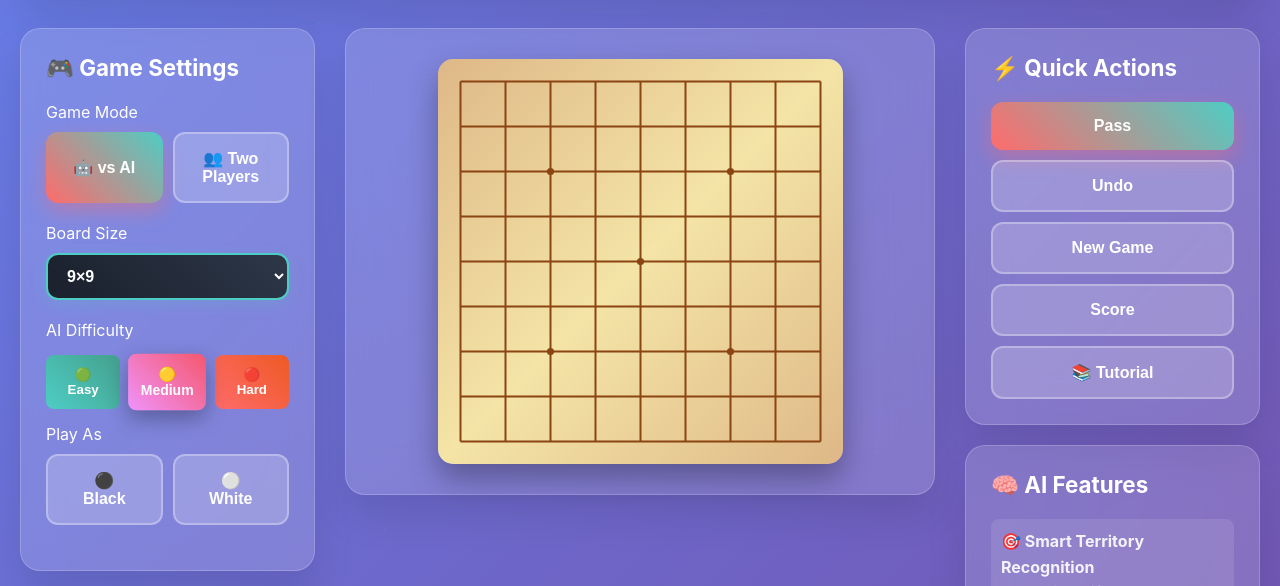
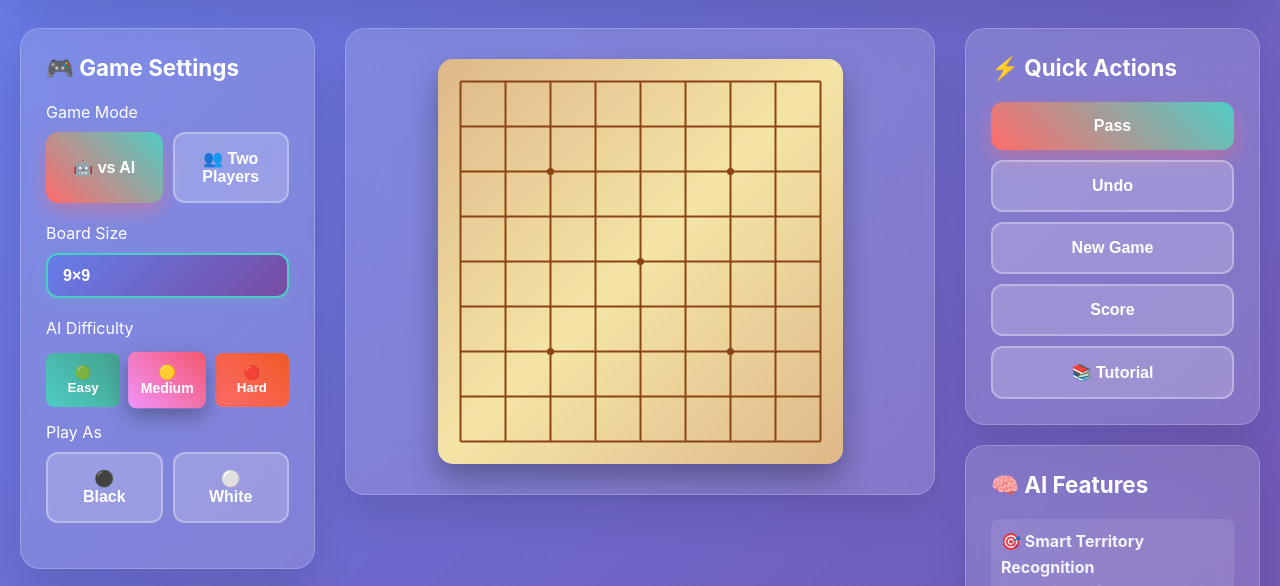
Before and after one commit to anh627/hhhhhhh, a plain HTML site: page index.html in a window 1280 px wide. Shown: the part 204-790 px from the top of the page. Drawn offline with Linux system fonts and the light colour scheme.

Commit message:
Update index.html

```diff
--- a/index.html
+++ b/index.html
@@ -611,12 +611,13 @@
         }
 
         /* Board size selector styling */
+        /* Board size selector styling */
 #boardSize {
     width: 100%;
     padding: 12px 15px;
     border-radius: 12px;
     border: 2px solid #4ecdc4;
-            background: linear-gradient(45deg, #1a202c, #2d3748);
+    background: linear-gradient(135deg, #667eea 0%, #764ba2 100%); /* Khớp với màu nền của body */
     color: #ffffff;
     font-size: 1rem;
     font-weight: 600;
@@ -624,11 +625,14 @@
     transition: all 0.3s ease;
     backdrop-filter: blur(10px);
     box-shadow: 0 4px 15px rgba(78, 205, 196, 0.2);
+    -webkit-appearance: none; /* Xóa giao diện mặc định của trình duyệt */
+    -moz-appearance: none;
+    appearance: none;
+    position: relative;
 }
 
 #boardSize:hover {
     border-color: #ff6b6b;
-            background: linear-gradient(45deg, #2d3748, #4a5568);
     box-shadow: 0 6px 20px rgba(255, 107, 107, 0.4);
     transform: translateY(-2px);
 }
@@ -636,12 +640,11 @@
 #boardSize:focus {
     outline: none;
     border-color: #ff6b6b;
-            background: linear-gradient(45deg, #2d3748, #4a5568);
     box-shadow: 0 0 25px rgba(255, 107, 107, 0.6);
 }
 
 #boardSize option {
-            background: #1a202c;
+    background: #667eea; /* Màu nền tương tự để đồng bộ */
     color: #ffffff;
     padding: 12px;
     border: none;
@@ -650,6 +653,18 @@
 #boardSize option:hover {
     background: #4ecdc4;
     color: #1a202c;
+}
+
+/* Thêm mũi tên tùy chỉnh để thay thế mũi tên mặc định của select */
+#boardSize::after {
+    content: '▼';
+    position: absolute;
+    right: 15px;
+    top: 50%;
+    transform: translateY(-50%);
+    color: #ffffff;
+    font-size: 0.8rem;
+    pointer-events: none;
 }
 
         @media (max-width: 768px) {
```
Lines whose indentation alone changed are shown as unchanged.
